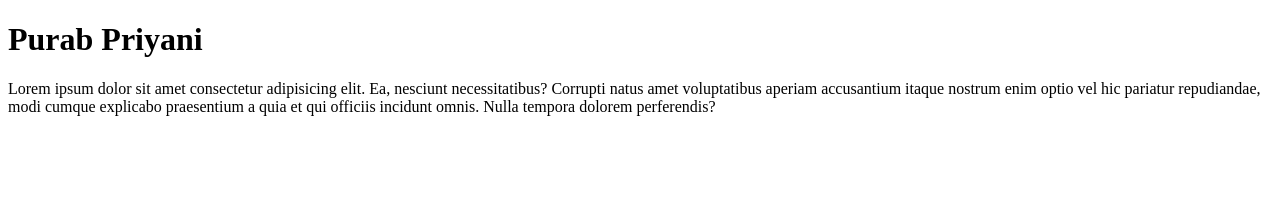
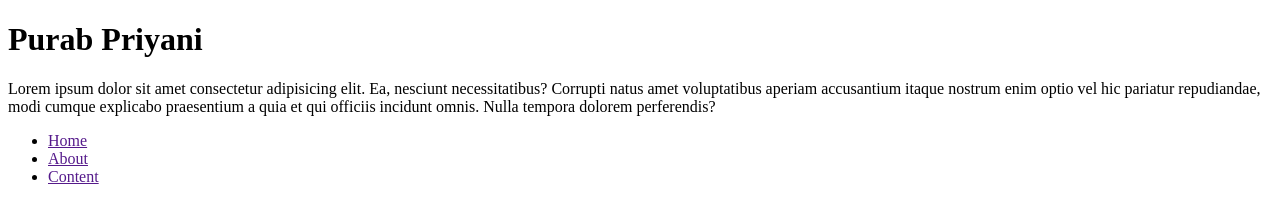
Before and after one commit to PurabPriyani/my-first-repo, a plain HTML site: page index.html in a window 1280 px wide. Drawn offline with Linux system fonts and the light colour scheme.

Commit message:
Navbar created

```diff
--- a/index.html
+++ b/index.html
@@ -9,5 +9,11 @@
     <h1>Purab Priyani</h1>
     <!-- Written the paragraph on me  -->
     <p>Lorem ipsum dolor sit amet consectetur adipisicing elit. Ea, nesciunt necessitatibus? Corrupti natus amet voluptatibus aperiam accusantium itaque nostrum enim optio vel hic pariatur repudiandae, modi cumque explicabo praesentium a quia et qui officiis incidunt omnis. Nulla tempora dolorem perferendis?</p>
+    <!-- navbar links  -->
+    <ul>
+        <li><a href="">Home</a></li>
+        <li><a href="">About</a></li>
+        <li><a href="">Content</a></li>
+    </ul>
 </body>
 </html>
```
